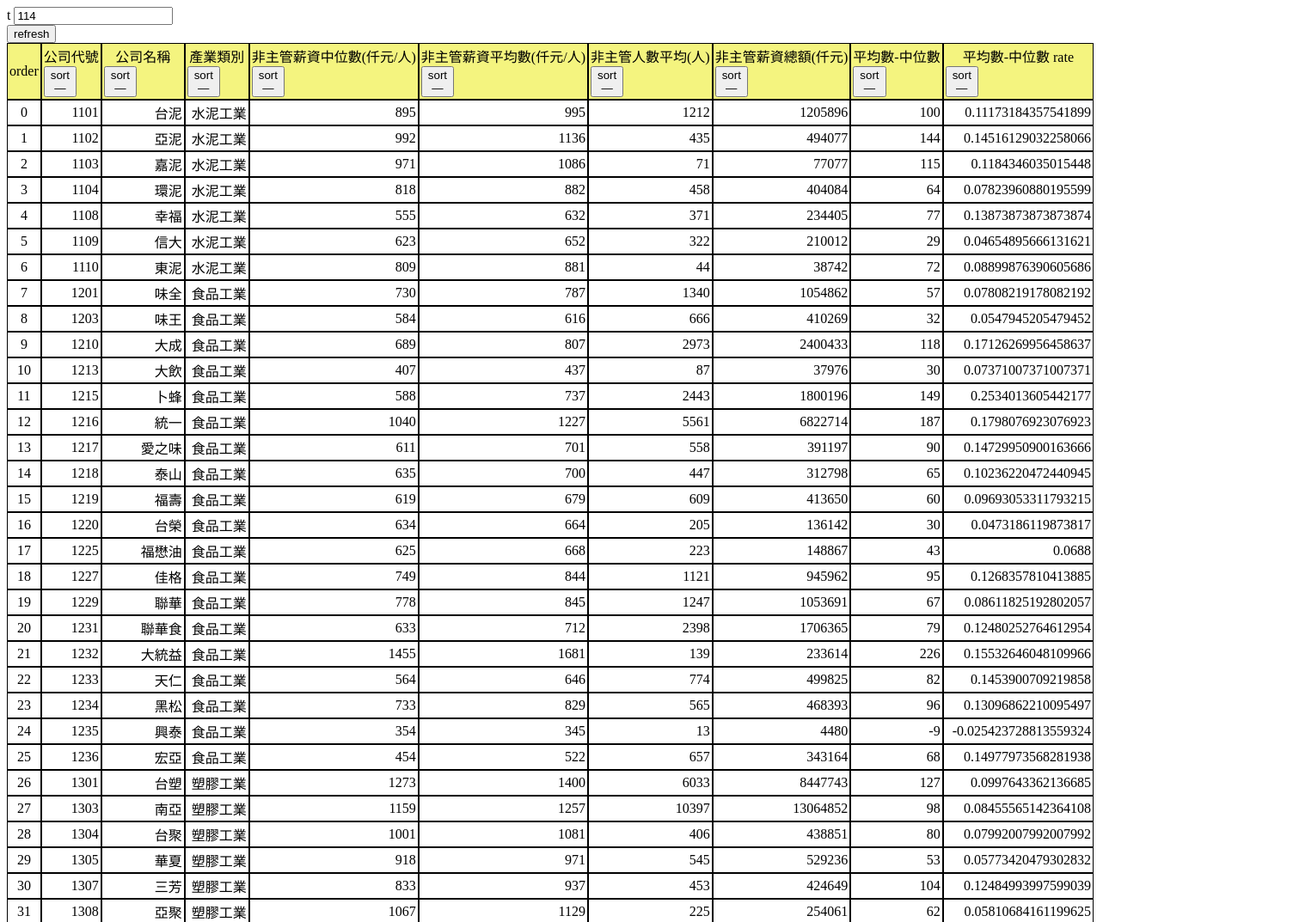
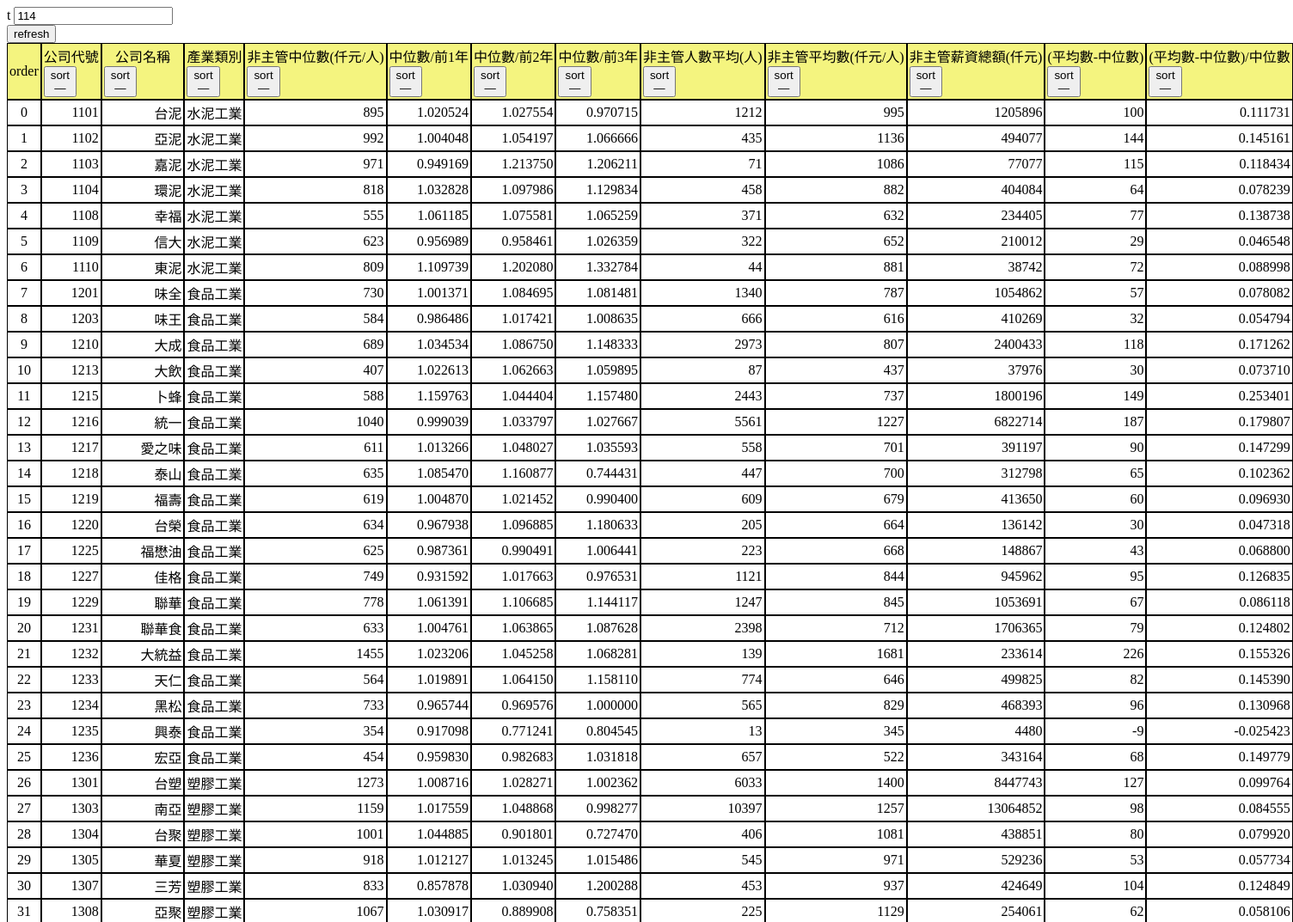
Before and after one commit to aaaaagold/Salary-TW, a plain HTML site: page docs/index.html in a window 1280 px wide. Shown: the top 1073 px of the page at 86% size, 1504 px wide, since content can reach past the window. Drawn offline with Linux system fonts and the light colour scheme.

Commit message:
add mid. inc. rate

```diff
--- a/docs/index.html
+++ b/docs/index.html
@@ -59,6 +59,20 @@
 	for(let x=1,xs=arr.length;x<xs;++x) t=Math.max(t,arr[x].t);
 	return t;
 })();
+const precisionLog10=6;
+const precisionVal=Math.pow(10,precisionLog10);
+const precisionAligning=n=>{
+	const n0=n;
+	if(isNaN(n)) return n0;
+	n-=0;
+	if(isNaN(n/Infinity)) return n0;
+	n=parseInt(n*precisionVal)/precisionVal;
+	n+="";
+	const e=n.indexOf('.')+1;
+	if(e) n=n.padEnd(e+precisionLog10,'0');
+	else n+='.'+'0'.repeat(precisionLog10);
+	return n;
+};
 </script>
 </head>
 <body>
@@ -229,8 +243,11 @@
 	"公司名稱",
 	"產業類別",
 	"非擔任主管職務之全時員工資訊-員工薪資-中位數(仟元/人)",
+	"中位數增rate1",
+	"中位數增rate2",
+	"中位數增rate3",
+	"非擔任主管職務之全時員工資訊-員工人數-年度平均(人)",
 	"非擔任主管職務之全時員工資訊-員工薪資-平均數(仟元/人)",
-	"非擔任主管職務之全時員工資訊-員工人數-年度平均(人)",
 	"非擔任主管職務之全時員工資訊-員工薪資總額(仟元)",
 	"平均數minus中位數",
 	"平均數minus中位數rate",
@@ -245,15 +262,15 @@
 		type:Number,
 	},
 	"非擔任主管職務之全時員工資訊-員工薪資-平均數(仟元/人)":{
-		text:"非主管薪資平均數(仟元/人)",
+		text:"非主管平均數(仟元/人)",
 		type:Number,
 	},
 	"非擔任主管職務之全時員工資訊-員工薪資-中位數(仟元/人)":{
-		text:"非主管薪資中位數(仟元/人)",
+		text:"非主管中位數(仟元/人)",
 		type:Number,
 	},
 	"平均數minus中位數":{
-		text:"平均數-中位數",
+		text:"(平均數-中位數)",
 		type:"derivation",
 		func:(info,t,dstK)=>{
 			const b=info["非擔任主管職務之全時員工資訊-員工薪資-中位數(仟元/人)"];
@@ -262,11 +279,46 @@
 		},
 	},
 	"平均數minus中位數rate":{
-		text:"平均數-中位數 rate",
+		text:"(平均數-中位數)/中位數",
 		type:"derivation",
 		func:(info,t,dstK)=>{
 			const b=info["非擔任主管職務之全時員工資訊-員工薪資-中位數(仟元/人)"];
 			let rtv=(info["非擔任主管職務之全時員工資訊-員工薪資-平均數(仟元/人)"]-b)/b;
+			rtv=precisionAligning(rtv);
+			rtv=(isNaN(rtv)?undefined:rtv);
+			return rtv;
+		},
+	},
+	"中位數增rate1":{
+		text:"中位數/前1年",
+		type:"after-derivation-1",
+		func:(info,t,dstK,dst)=>{
+			const b=dst["非擔任主管職務之全時員工資訊-員工薪資-中位數(仟元/人)"][t-1];
+			const n=info["非擔任主管職務之全時員工資訊-員工薪資-中位數(仟元/人)"];
+			let rtv=precisionAligning(n/b);
+			rtv=(isNaN(rtv)?undefined:rtv);
+			return rtv;
+		},
+	},
+	"中位數增rate2":{
+		text:"中位數/前2年",
+		type:"after-derivation-1",
+		func:(info,t,dstK,dst)=>{
+			const b=dst["非擔任主管職務之全時員工資訊-員工薪資-中位數(仟元/人)"][t-2];
+			const n=info["非擔任主管職務之全時員工資訊-員工薪資-中位數(仟元/人)"];
+			let rtv=precisionAligning(n/b);
+			rtv=(isNaN(rtv)?undefined:rtv);
+			return rtv;
+		},
+	},
+	"中位數增rate3":{
+		text:"中位數/前3年",
+		type:"after-derivation-1",
+		func:(info,t,dstK,dst)=>{
+			const b=dst["非擔任主管職務之全時員工資訊-員工薪資-中位數(仟元/人)"][t-3];
+			const n=info["非擔任主管職務之全時員工資訊-員工薪資-中位數(仟元/人)"];
+			let rtv=precisionAligning(n/b);
+			rtv=(isNaN(rtv)?undefined:rtv);
 			return rtv;
 		},
 	},
@@ -301,6 +353,27 @@
 					if(colInfo){
 						if(headerDisplayMapping[keys[ki]].type==='derivation'){
 							dst[keys[ki]][info0.t]=headerDisplayMapping[keys[ki]].func(info,info0.t,dst[keys[ki]]);
+						}
+					}
+				}
+			}
+		}
+	}
+	for(let x=0,xs=arr.length;x<xs;++x){
+		const info0=arr[x];
+		const data=info0.data;
+		for(let x=0,xs=data.length;x<xs;++x){
+			const info=data[x];
+			const mkey=info[masterKey];
+			const dst=d[mkey];
+			for(let ki=0,ksz=keys.length;ki<ksz;++ki){
+				if(keys[ki]===masterKey) continue;
+				;
+				{
+					const colInfo=headerDisplayMapping[keys[ki]];
+					if(colInfo){
+						if(headerDisplayMapping[keys[ki]].type==='after-derivation-1'){
+							dst[keys[ki]][info0.t]=headerDisplayMapping[keys[ki]].func(info,info0.t,dst[keys[ki]],dst);
 						}
 					}
 				}
```
